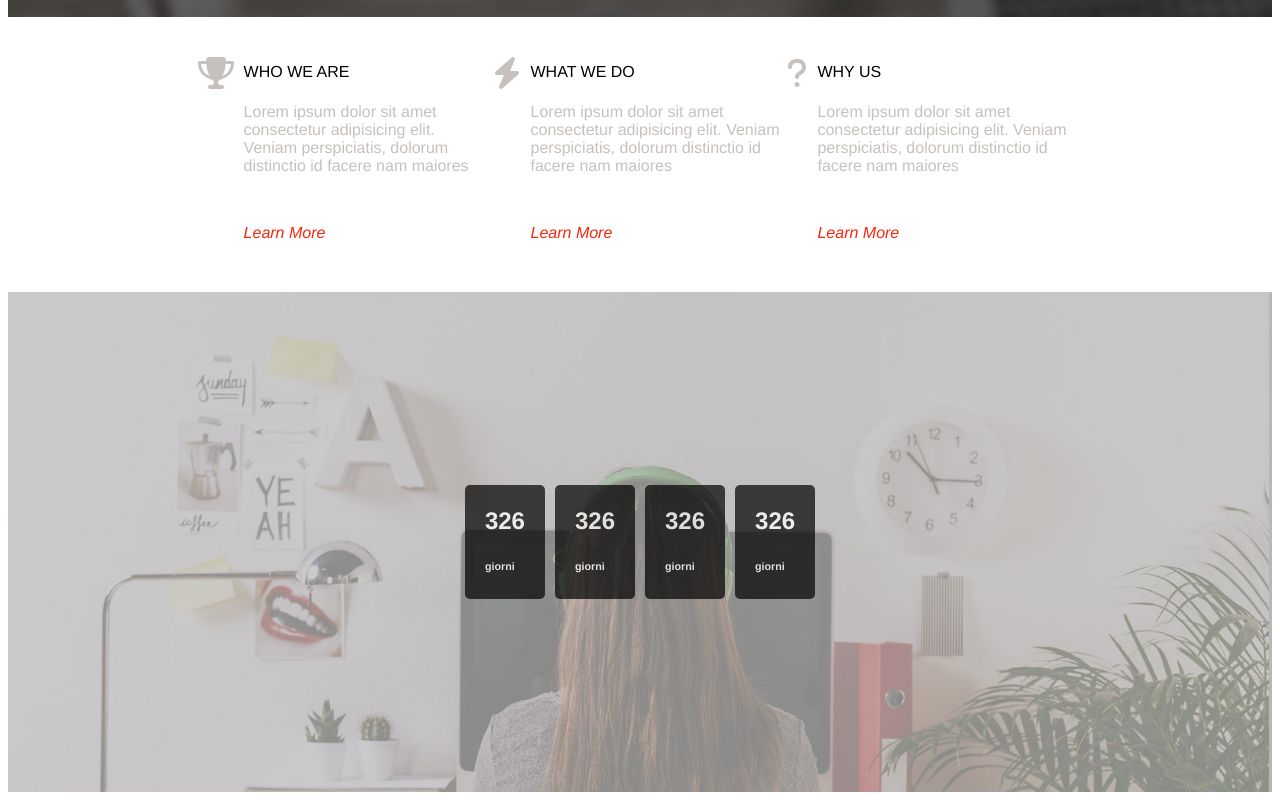
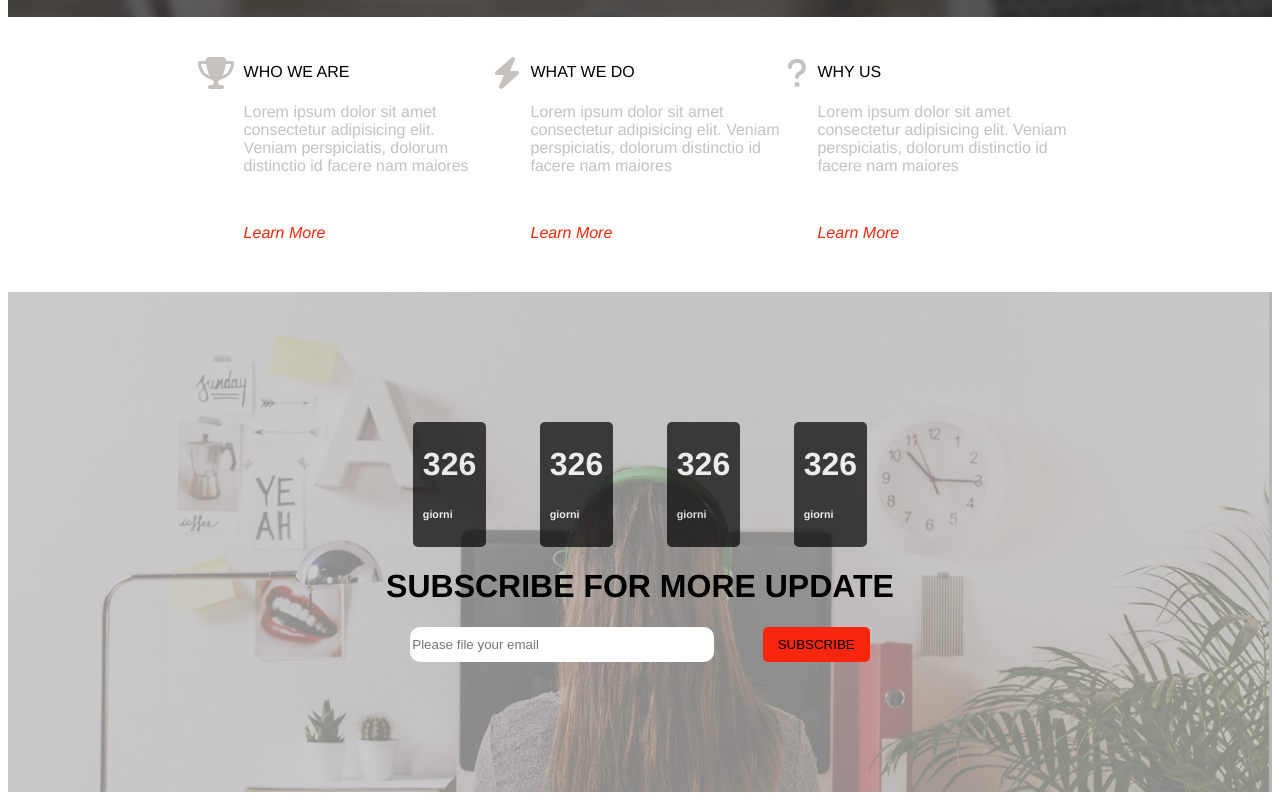
Before and after one commit to AndreaPanzeriDev/proj-html-vuejs, a Vue app: page / in a window 1280 px wide. Shown: the part 561-1361 px from the top of the page. Built offline with nearby package versions, Linux system fonts and the light colour scheme.

Commit message:
subscribe comp

```diff
--- a/src/components/SubscribeComp.vue
+++ b/src/components/SubscribeComp.vue
@@ -1,21 +1,28 @@
 <template>
   <div id="subscribe">
+    <div class="container m-auto">
       <div class="d-flex blocks">
         <div class="block">
-        <h2>326</h2>
+          <h1>326</h1>
           <h6>giorni</h6>
         </div>
         <div class="block">
-        <h2>326</h2>
+          <h1>326</h1>
           <h6>giorni</h6>
         </div>
         <div class="block">
-        <h2>326</h2>
+          <h1>326</h1>
           <h6>giorni</h6>
         </div>
         <div class="block">
-        <h2>326</h2>
+          <h1>326</h1>
           <h6>giorni</h6>
+        </div>
+      </div>
+      <h1>SUBSCRIBE FOR MORE UPDATE</h1>
+      <div class="d-flex space-around">
+        <input type="text" placeholder="Please file your email">
+        <button class="button">SUBSCRIBE</button>
       </div>
     </div>
   </div>
@@ -37,17 +44,24 @@ export default {
   margin-top: 50px;
   height: 500px;
   display: flex;
-  justify-content: center;
+
 }
 
-
-
+.blocks{
+  justify-content: space-around;
+}
 .block {
   background-color: black;
   opacity: 0.7;
-  padding: 2px 20px;
+  padding: 2px 10px;
   border-radius: 5px;
   margin: auto 5px;
   color: white;
 }
+
+.d-flex > input{
+  width: 300px;
+  border-radius: 10px;
+  border: none;
+}
 </style>
```
Lines whose indentation alone changed are shown as unchanged.
